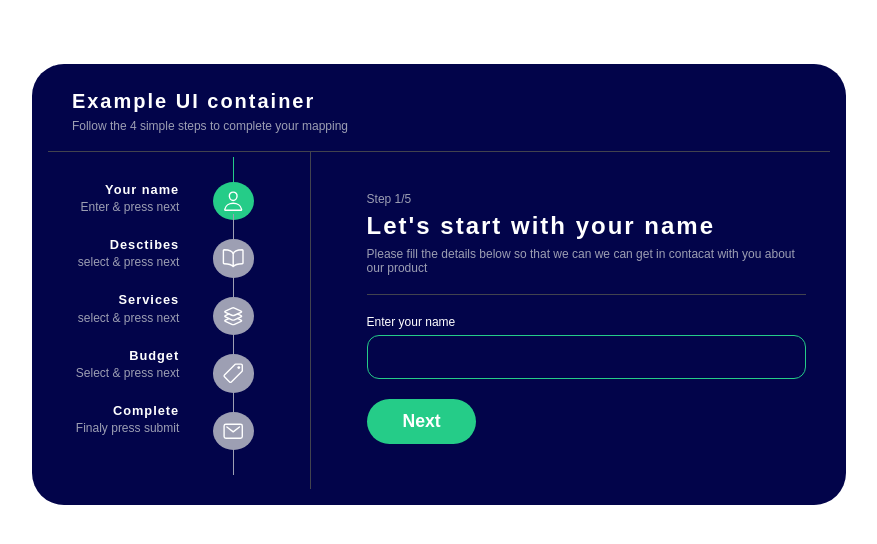
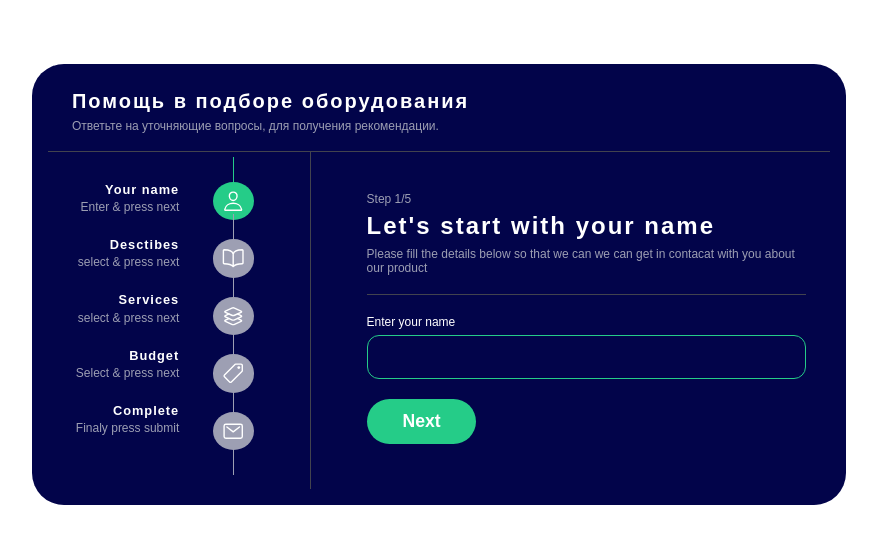
Before and after one commit to ggwpmail2/VR_SPPR, a PHP site: page / in a window 1280 px wide. Shown: the top 544 px of the page, without its empty margins (201-1078 px from the left). Run offline with PHP 8.4, Linux system fonts and the light colour scheme; some libraries are stand-ins or nearby versions.

Commit message:
Update index.php

```diff
--- a/index.php
+++ b/index.php
@@ -14,8 +14,8 @@
 <body oncontextmenu='return false' class='snippet-body'>
     <div class="form__container">
         <div class="title__container">
-            <h1>Example UI container</h1>
-            <p>Follow the 4 simple steps to complete your mapping</p>
+            <h1>Помощь в подборе оборудования</h1>
+            <p>Ответьте на уточняющие вопросы, для получения рекомендации.</p>
         </div>
         <div class="body__container">
             <div class="left__container">
```
